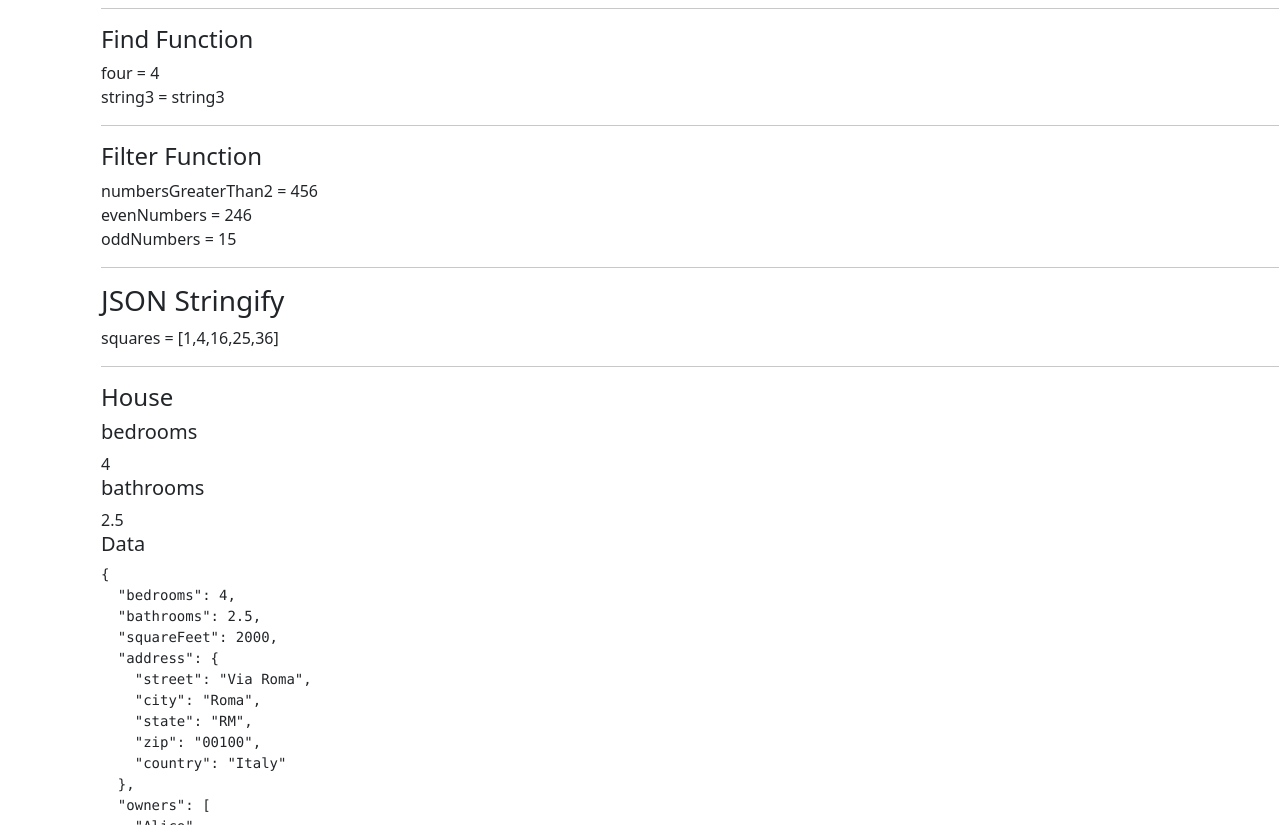
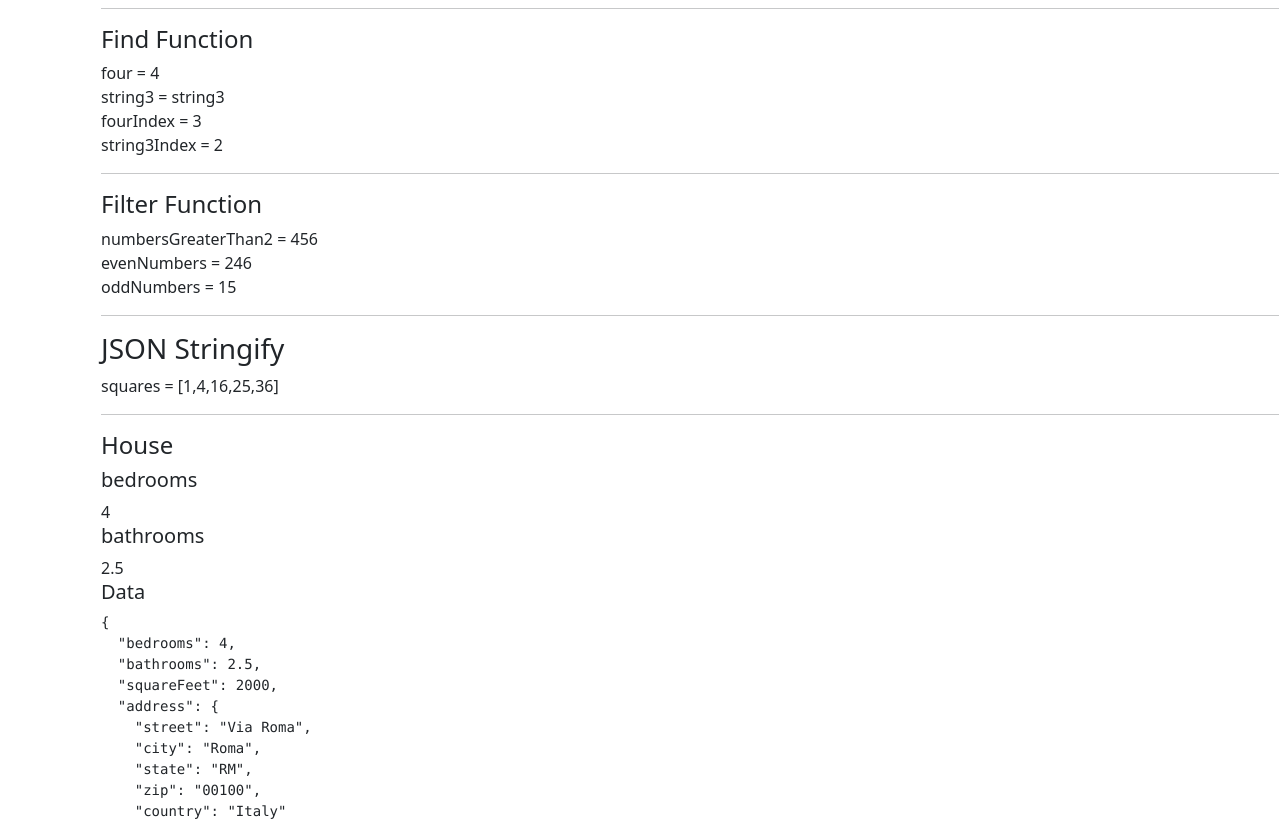
Before and after one commit to PaarthKulkarni/kambaz-next-js-project, a Next.js app: page /Labs/Lab3 in a window 1280 px wide. Shown: the part 2360-3185 px from the top of the page. Built offline with nearby package versions, Linux system fonts and the light colour scheme.

Commit message:
Added Breadcrumb

```diff
--- a/src/app/(Kambaz)/Courses/[cid]/Breadcrumb.tsx
+++ b/src/app/(Kambaz)/Courses/[cid]/Breadcrumb.tsx
@@ -5,6 +5,9 @@ import { usePathname } from "next/navigation";
 
 export default function Breadcrumb({ course }: { course: { name: string } | undefined; }) {
  const pathname = usePathname();
+ const segments = pathname.split("/").filter(s => s);
+ const courseIndex = segments.indexOf("Courses");
+ const futureSegs = segments.slice(courseIndex + 2);
  return (
    <span>
      Course {course?.name} &gt; {pathname.split("/").pop()}
--- a/src/app/Labs/Lab3/FindFunction.tsx
+++ b/src/app/Labs/Lab3/FindFunction.tsx
@@ -3,10 +3,15 @@ export default function FindFunction() {
   let stringArray1 = ["string1", "string2", "string3"];
   const four = numberArray1.find((a) => a === 4);
   const string3 = stringArray1.find((a) => a === "string3");
+
+const fourIndex = numberArray1.findIndex(a => a === 4);
+const string3Index = stringArray1.findIndex(a => a === 'string3');
   return (
     <div id="wd-find-function">
       <h4>Find Function</h4>
       four = {four} <br />
-      string3 = {string3} <hr />
+      string3 = {string3} <br />
+      fourIndex = {fourIndex} <br />
+      string3Index = {string3Index} <hr/>
     </div>
 );}
```
Also changed, not shown: src/app/(Kambaz)/Courses/[cid]/layout.tsx (+5 -2 lines).
